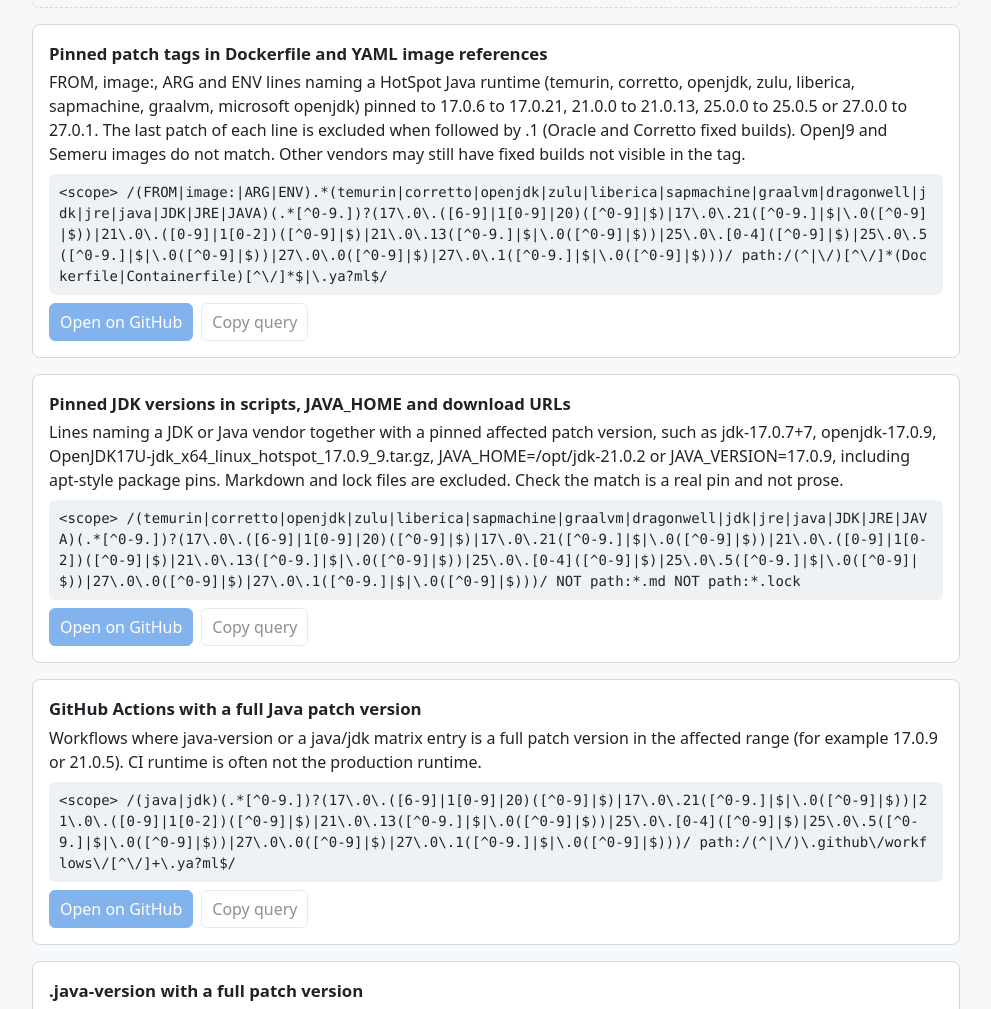
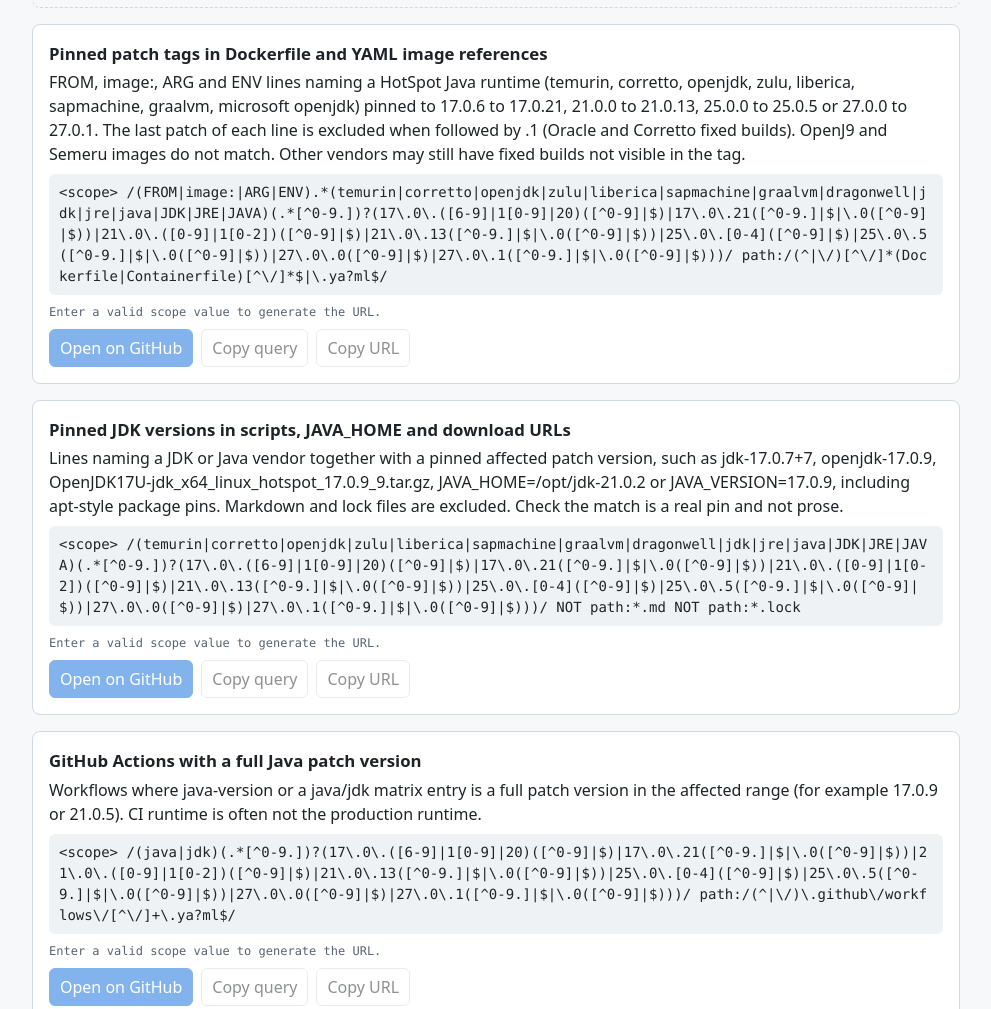
Before and after one commit to felickz/search4vuln, a plain HTML site: page index.html in a window 1280 px wide. Shown: the part 1873-2882 px from the top of the page, without its empty margins (144-1135 px from the left). Drawn offline with Linux system fonts and the light colour scheme.

Commit message:
Render search URLs and make Open on GitHub a real link
Co-authored-by: Copilot App <223556219+Copilot@users.noreply.github.com>

```diff
--- a/app.js
+++ b/app.js
@@ -84,15 +84,23 @@
     }
     v.cards.filter(function (c) { return c.tab === currentTab; }).forEach(function (card) {
       var shown = lib.buildQuery(q.ok ? q.qualifier : "<scope>", card.query);
-      var open = el("button", { type: "button", className: "primary", textContent: "Open on GitHub", disabled: !q.ok });
-      open.addEventListener("click", function () { window.open(lib.searchUrl(shown), "_blank", "noopener,noreferrer"); });
+      var url = lib.searchUrl(shown);
+      var open = q.ok
+        ? el("a", { className: "button primary", href: url, target: "_blank", rel: "noopener noreferrer", textContent: "Open on GitHub" })
+        : el("button", { type: "button", className: "primary", textContent: "Open on GitHub", disabled: true });
       var cp = el("button", { type: "button", textContent: "Copy query", disabled: !q.ok });
       cp.addEventListener("click", function () { copy(shown, cp); });
+      var cpUrl = el("button", { type: "button", textContent: "Copy URL", disabled: !q.ok });
+      cpUrl.addEventListener("click", function () { copy(url, cpUrl); });
+      var urlLine = q.ok
+        ? el("a", { className: "url", href: url, target: "_blank", rel: "noopener noreferrer", title: url, textContent: url })
+        : el("span", { className: "url muted", textContent: "Enter a valid scope value to generate the URL." });
       els.cards.appendChild(el("article", { className: "card" }, [
         el("h3", { textContent: card.title }),
         el("p", { textContent: card.finds }),
         el("pre", { className: "query", textContent: shown }),
-        el("div", { className: "actions" }, [open, cp])
+        urlLine,
+        el("div", { className: "actions" }, [open, cp, cpUrl])
       ]));
     });
   }
--- a/style.css
+++ b/style.css
@@ -43,4 +43,8 @@ button.primary { background: var(--accent); border-color: var(--accent); color:
 .card p { margin: 4px 0 8px; }
 pre.query { background: var(--code-bg); padding: 8px 10px; border-radius: 6px; overflow-x: auto; white-space: pre-wrap; word-break: break-all; margin: 8px 0; }
 .actions { display: flex; gap: 8px; flex-wrap: wrap; }
+a.button { font: inherit; padding: 6px 10px; border: 1px solid var(--border); border-radius: 6px; text-decoration: none; display: inline-block; }
+a.button.primary { background: var(--accent); border-color: var(--accent); color: #fff; }
+a.button:hover { border-color: var(--accent); }
+.url { display: block; margin: 0 0 8px; font-family: ui-monospace, SFMono-Regular, Consolas, monospace; font-size: 0.75rem; word-break: break-all; }
 footer { padding-bottom: 32px; color: var(--muted); font-size: 0.875rem; }
```
Also changed, not shown: .impeccable/hook.cache.json, 1 other file.
